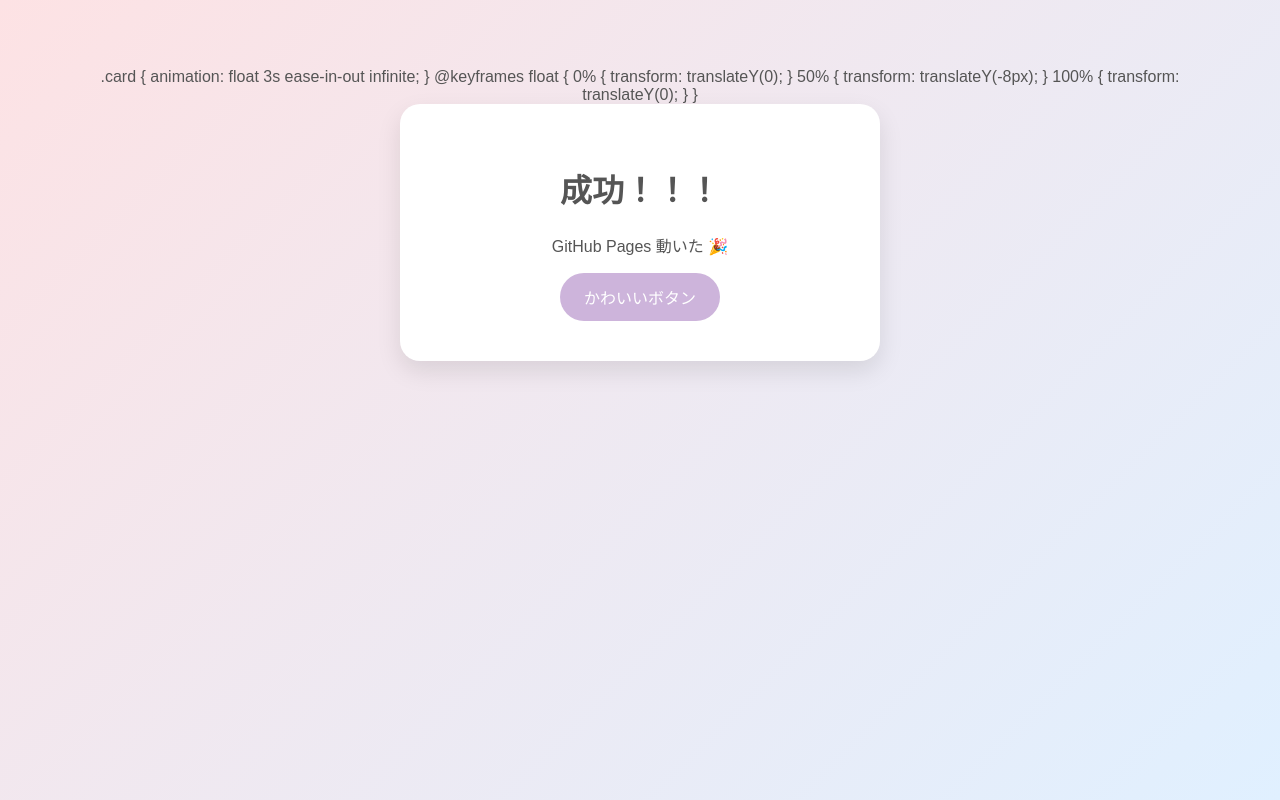
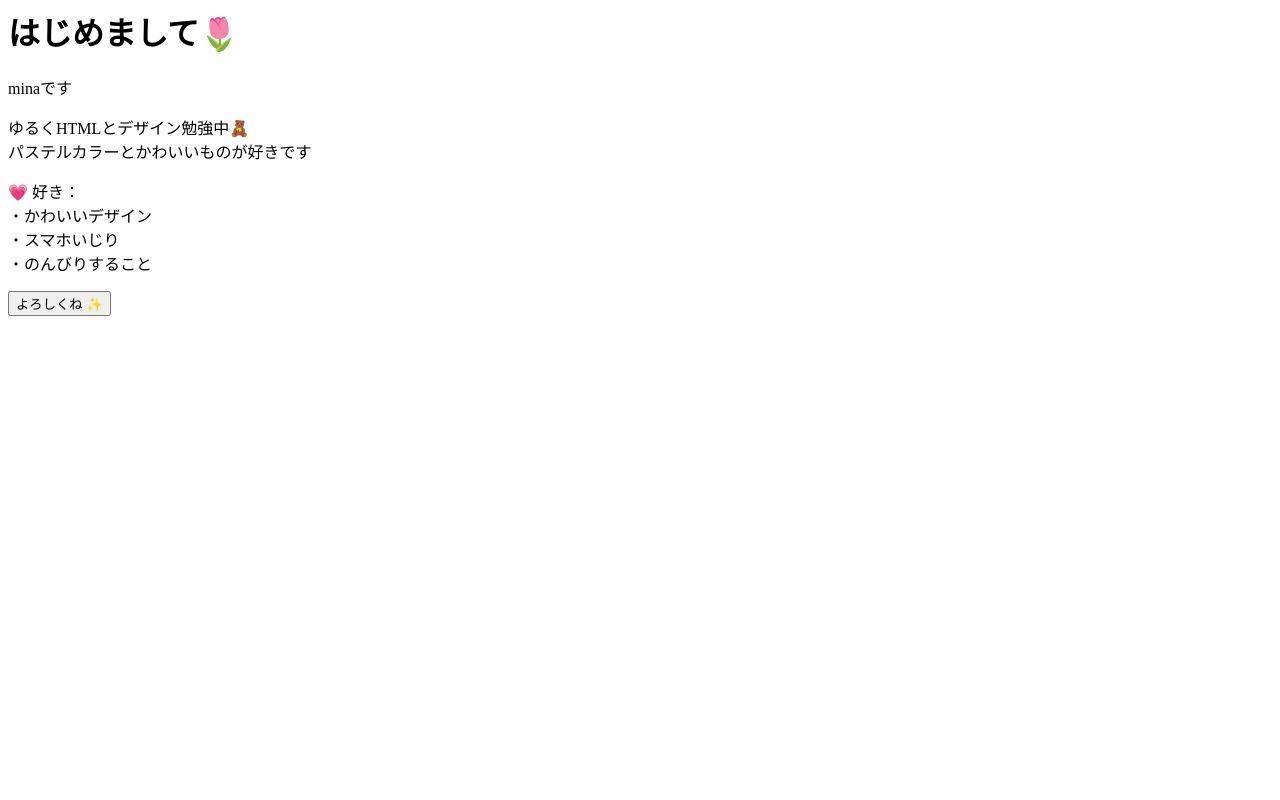
Before and after one commit to minamina07255-create/minamina07255.github.io, a plain HTML site: page index.html in a window 1280 px wide. Drawn offline with Linux system fonts and the light colour scheme.

Commit message:
Update index.html

```diff
--- a/index.html
+++ b/index.html
@@ -1,51 +1,19 @@
-.card {
-  animation: float 3s ease-in-out infinite;
-}
+<div class="card">
+  <h1>はじめまして🌷</h1>
 
-@keyframes float {
-  0% { transform: translateY(0); }
-  50% { transform: translateY(-8px); }
-  100% { transform: translateY(0); }
-}<!DOCTYPE html>
-<html lang="ja">
-<head>
-  <meta charset="UTF-8">
-  <title>私のパステルページ</title>
+  <p class="name">minaです</p>
 
-  <style>
-    body {
-      background: linear-gradient(135deg, #fde2e4, #e0f0ff);
-      font-family: Arial, sans-serif;
-      text-align: center;
-      color: #555555;
-      padding: 60px;
-    }
+  <p class="intro">
+    ゆるくHTMLとデザイン勉強中🧸<br>
+    パステルカラーとかわいいものが好きです
+  </p>
 
-    .card {
-      background: #ffffff;
-      border-radius: 20px;
-      padding: 40px;
-      max-width: 400px;
-      margin: auto;
-      box-shadow: 0 10px 25px rgba(0,0,0,0.1);
-    }
+  <p class="like">
+    💗 好き：<br>
+    ・かわいいデザイン<br>
+    ・スマホいじり<br>
+    ・のんびりすること
+  </p>
 
-    button {
-      background: #cdb4db;
-      border: none;
-      padding: 12px 24px;
-      border-radius: 999px;
-      color: white;
-      font-size: 16px;
-    }
-  </style>
-</head>
-
-<body>
-  <div class="card">
-    <h1>成功！！！</h1>
-    <p>GitHub Pages 動いた 🎉</p>
-    <button>かわいいボタン</button>
-  </div>
-</body>
-</html>
+  <button>よろしくね ✨</button>
+</div>
```
